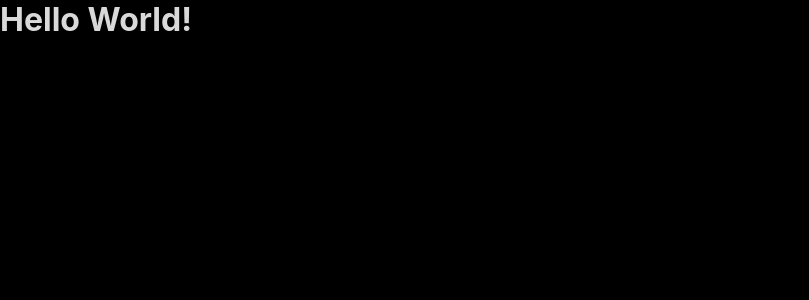
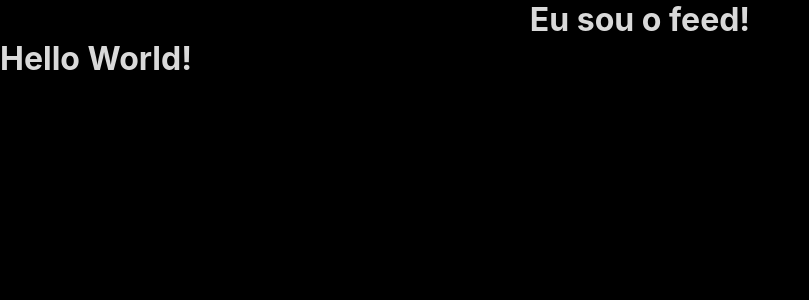
Before and after one commit to jfernandesdev/twitter-clone, a React (Create React App) app: page / in a window 1280 px wide. Shown: the top 300 px of the page, without its empty margins (0-809 px from the left). Built offline with nearby package versions, Linux system fonts and the light colour scheme.

Commit message:
layout component creation

```diff
--- a/src/App.tsx
+++ b/src/App.tsx
@@ -1,9 +1,10 @@
 import GlobalStyles from './styles/GlobalStyles';
-
+import Layout from './components/Layout';
 function App() {
   return (
     <>
     <GlobalStyles />
+    <Layout />
     <h1>Hello World!</h1>
     </>
   );
--- /dev/null
+++ b/src/components/Layout/index.tsx
@@ -0,0 +1,18 @@
+import React from 'react';
+
+import { Container, Wrapper } from './styles';
+import Main from '../Main';
+
+const Layout: React.FC = () => {
+  return (
+    <Container>
+      <Wrapper>
+        {/* <MenuBar /> */}
+        <Main />
+        {/* <SideBar /> */}
+      </Wrapper>
+    </Container>
+  );
+}
+
+export default Layout;
--- /dev/null
+++ b/src/components/Layout/styles.ts
@@ -0,0 +1,14 @@
+import styled from "styled-components";
+
+export const Container = styled.div`
+  background: var(--primary);
+`;
+
+export const Wrapper = styled.div`
+  height: 100%;
+  max-width: 1280px;
+  margin: 0 auto;
+  display: flex;
+  justify-content: center;
+
+`;
--- /dev/null
+++ b/src/components/Main/index.tsx
@@ -0,0 +1,11 @@
+import React from 'react';
+
+// import { Container } from './styles';
+
+const Main: React.FC = () => {
+  return (
+    <h1>Eu sou o feed!</h1>
+  );
+}
+
+export default Main;
--- a/tsconfig.json
+++ b/tsconfig.json
@@ -16,7 +16,7 @@
     "module": "esnext",
     "moduleResolution": "node",
     "resolveJsonModule": true,
-    "isolatedModules": false,
+    "isolatedModules": true,
     "noEmit": true,
     "jsx": "react-jsx"
   },
```
